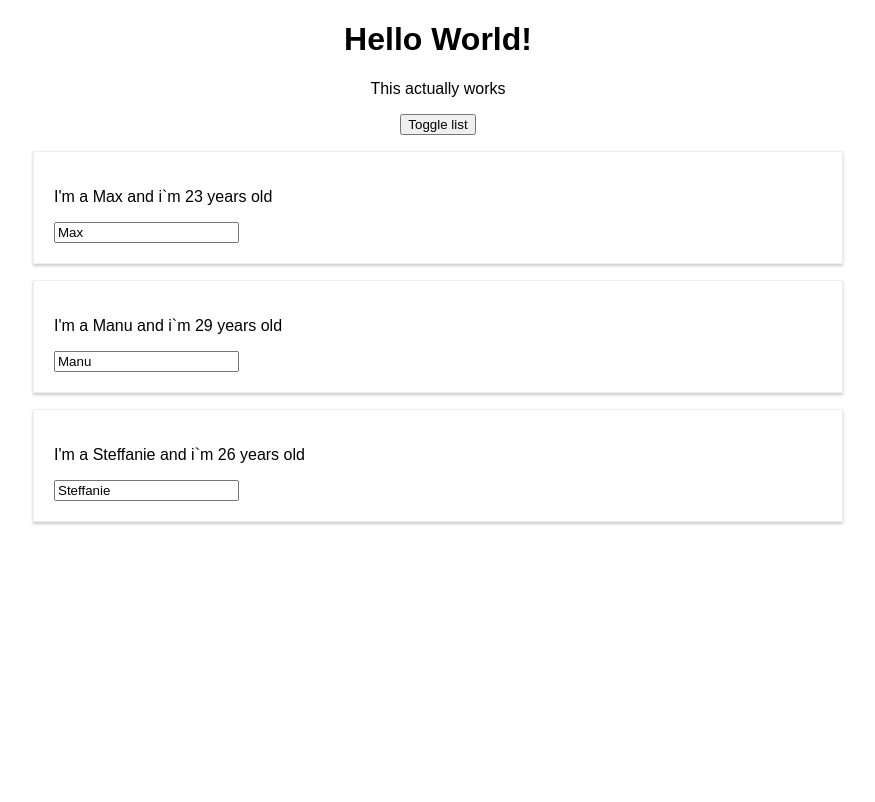
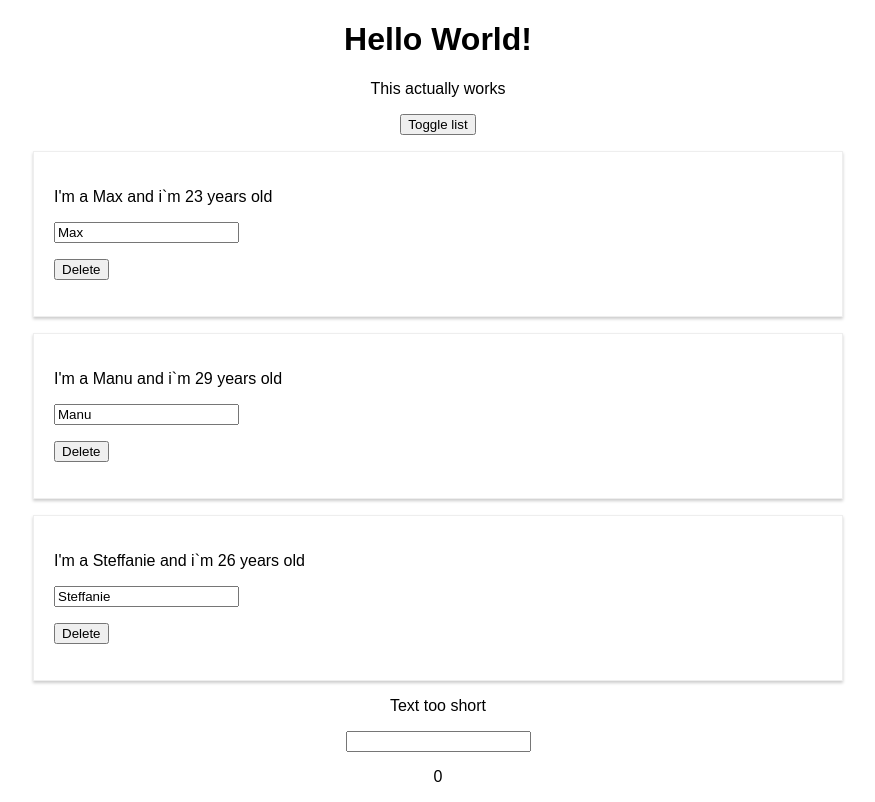
Before and after one commit to iYegor/react_tutorial, a React (Create React App) app in the folder udemy-react-guide/: page / in a window 1280 px wide. Both pictures are taken after a click on the button "Toggle list". Shown: the whole page, without its empty margins (202-1077 px from the left). Built offline with nearby package versions, Linux system fonts and the light colour scheme.

Commit message:
Completed assigment.

```diff
--- a/udemy-react-guide/src/App.js
+++ b/udemy-react-guide/src/App.js
@@ -1,28 +1,64 @@
 import React, {Component} from 'react';
 import './App.css';
-import Person from './Person/Person'
+import Person from './Person/Person';
+import Validation from './Validation/ValidationComponent';
+import CharComponent from './CharComponent/CharComponent';
 
 class App extends Component {
 
     state = {
         persons: [
-            {id:'asdas1', name: 'Max', age: 23},
-            {id:'2dasdada', name: 'Manu', age: 29},
-            {id:'3adasdas', name: 'Steffanie', age: 26}
+            {id: 'asdas1', name: 'Max', age: 23},
+            {id: '2dasdada', name: 'Manu', age: 29},
+            {id: '3adasdas', name: 'Steffanie', age: 26}
         ],
-        showPersons: false
+        showPersons: false,
+        charComponents: [],
+        textValue: '',
+        inputTextLength: 0
     };
 
     deletePersonHandler = (index) => {
         const persons = [...this.state.persons];
         persons.splice(index, 1);
-        this.setState({persons:persons});
+        this.setState({persons: persons});
+    };
+
+    nameChangeHandler = (event, personId) => {
+        const personIndex = this.state.persons.findIndex(p => {
+                return p.id === personId;
+            });
+        const newCopyOfPerson = {...this.state.persons[personIndex]};
+        newCopyOfPerson.name = event.target.value;
+        const newCopyOfPersons = [...this.state.persons];
+        newCopyOfPersons[personIndex] = newCopyOfPerson;
+        this.setState({persons : newCopyOfPersons});
     };
 
     togglePersons = () => {
         this.setState({
             showPersons: !this.state.showPersons
         })
+    };
+    textChangeHandler = (event) => {
+        const text = event.target.value;
+        const charComponents = text.split('');
+        this.setState ({
+            inputTextLength: text.length,
+            charComponents: charComponents,
+            textValue: text
+        });
+    };
+
+    deleteCharComponentHandler = (index) => {
+        const charComponents = [...this.state.charComponents];
+        charComponents.splice(index, 1);
+        const textValue = charComponents.join('');
+        this.setState({
+            charComponents: charComponents,
+            inputTextLength: charComponents.length,
+            textValue: textValue
+        });
     };
 
     render() {
@@ -33,10 +69,11 @@ class App extends Component {
                     {
                         this.state.persons.map((person, index) => {
                             return <Person
+                                key={person.id}
                                 name={person.name}
                                 age={person.age}
-                                click={() => this.deletePersonHandler(index)}
-                                key={person.id}
+                                deletePerson={() => this.deletePersonHandler(index)}
+                                changed={(event) => this.nameChangeHandler(event, person.id)}
                             />
                         })
                     }
@@ -49,6 +86,17 @@ class App extends Component {
                 <p>This actually works</p>
                 <button onClick={this.togglePersons}>Toggle list</button>
                 {persons}
+
+                <Validation textLength={this.state.inputTextLength}/>
+                <input type="text" onChange={this.textChangeHandler} value={this.state.textValue}/>
+                <p>{this.state.inputTextLength}</p>
+                {this.state.charComponents.map((charComponent, index) => {
+                   return <CharComponent
+                       charValue={this.state.charComponents[index]}
+                       deleteCharComponent={() => this.deleteCharComponentHandler(index)}
+                   />;
+                })}
+
             </div>
         );
     }
--- /dev/null
+++ b/udemy-react-guide/src/CharComponent/CharComponent.css
@@ -0,0 +1,7 @@
+.CharComponentStyle {
+    display: inline-block;
+    padding: 16px;
+    text-align: center;
+    margin: 16px;
+    border: 1px solid black;
+}
--- /dev/null
+++ b/udemy-react-guide/src/CharComponent/CharComponent.js
@@ -0,0 +1,12 @@
+import React from 'react';
+import './CharComponent.css'
+
+const charComponent = (props) => {
+    return (
+        <div className="CharComponentStyle" onClick={props.deleteCharComponent}>
+            {props.charValue}
+        </div>
+    )
+};
+
+export default charComponent;
--- a/udemy-react-guide/src/Person/Person.js
+++ b/udemy-react-guide/src/Person/Person.js
@@ -3,10 +3,11 @@ import './Person.css'
 
 const person = (props) => {
     return (
-        <div className="Person" onClick={props.click}>
+        <div className="Person">
             <p>I'm a {props.name} and i`m {props.age} years old</p>
-            <p>{props.children}</p>
             <input type="text" onChange={props.changed} value={props.name}/>
+            <p><button onClick={props.deletePerson}>Delete</button></p>
+
         </div>
     )
 };
--- /dev/null
+++ b/udemy-react-guide/src/Validation/ValidationComponent.js
@@ -0,0 +1,11 @@
+import React from 'react';
+
+const validation = (props) => {
+    const minLength = 5;
+    let msg = props.textLength <= minLength ? 'Text too short' : 'Text long enough';
+    return (
+        <p>{msg}</p>
+    )
+};
+
+export default validation;
```
